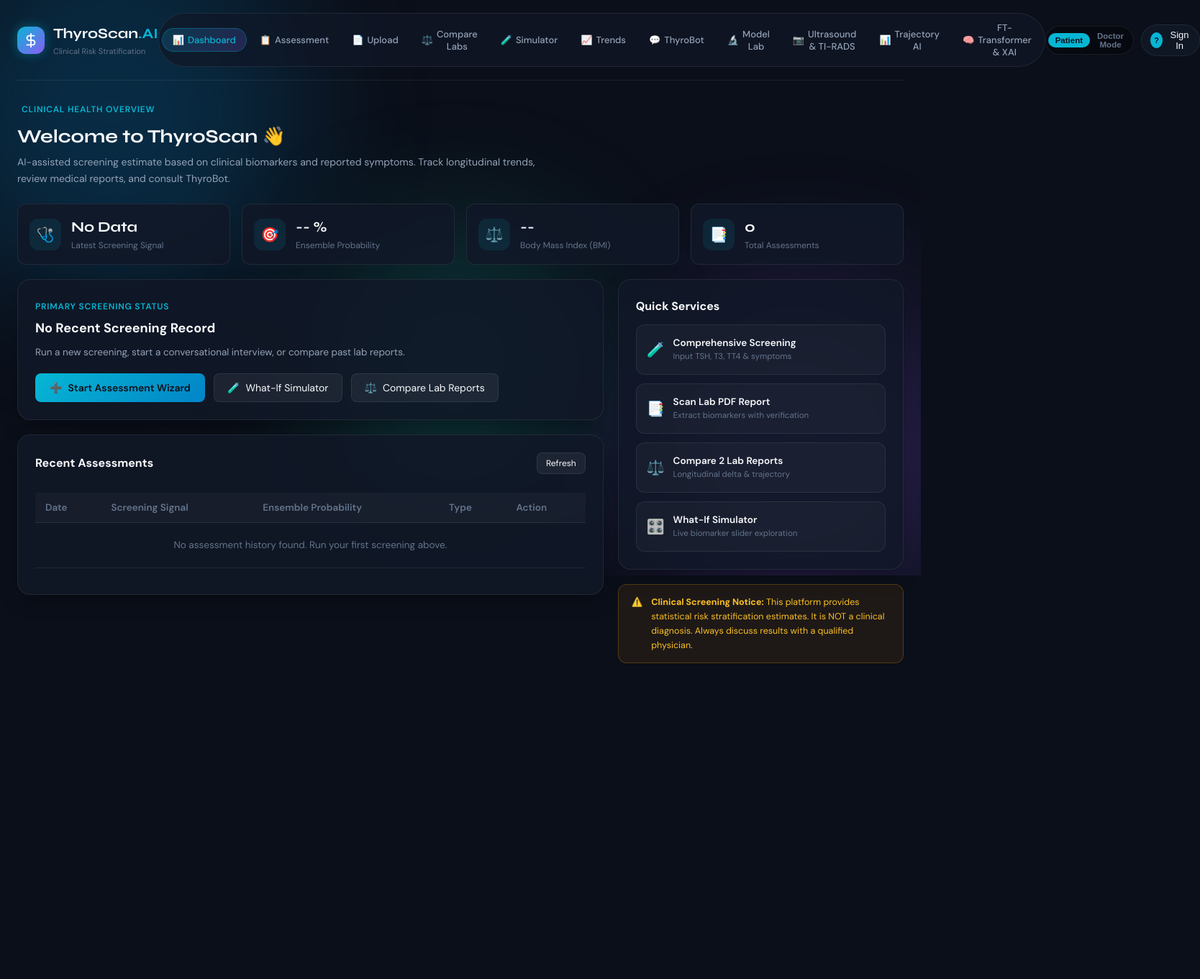
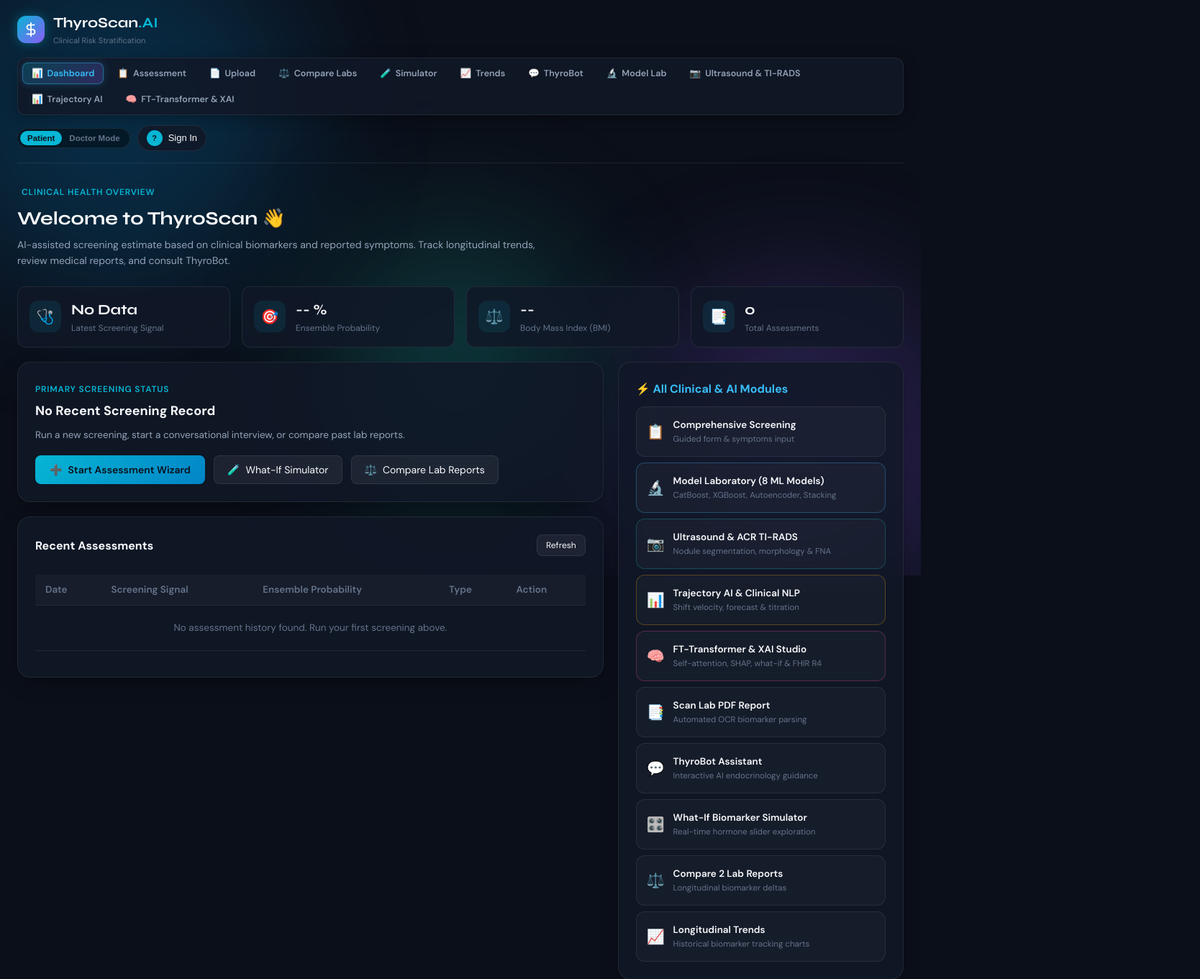
Before and after one commit to Niraj9283/THYROID_DETECTION_USING_ML, a plain HTML site: page frontend/index.html in a window 1280 px wide. Shown: the top 1361 px of the page at 72% size, 1668 px wide, since content can reach past the window. Before the commit the page ends 982 px from the top, so only its background shows below. Drawn offline with Linux system fonts and the light colour scheme; no server answers.

Commit message:
fix: make all navigation tabs, studios, and clinical options accessible across all screen sizes

```diff
--- a/frontend/index.html
+++ b/frontend/index.html
@@ -188,34 +188,76 @@
 
         <div class="dash-col-4">
           <div class="glass-card" style="margin-bottom:20px;">
-            <h3 style="font-size:16px; margin-bottom:12px;">Quick Services</h3>
-            <div class="quick-actions-grid" style="grid-template-columns:1fr;">
-              <div class="action-btn-tile" onclick="switchTab('assess')">
-                <div class="action-tile-icon">🧪</div>
+            <h3 style="font-size:16px; margin-bottom:12px; color:#38bdf8;">⚡ All Clinical & AI Modules</h3>
+            <div class="quick-actions-grid" style="grid-template-columns:1fr; gap:8px;">
+              <div class="action-btn-tile" onclick="switchTab('assess')" style="cursor:pointer;">
+                <div class="action-tile-icon">📋</div>
                 <div>
                   <div class="action-tile-title">Comprehensive Screening</div>
-                  <div class="action-tile-sub">Input TSH, T3, TT4 & symptoms</div>
-                </div>
-              </div>
-              <div class="action-btn-tile" onclick="switchTab('ocr')">
+                  <div class="action-tile-sub">Guided form & symptoms input</div>
+                </div>
+              </div>
+              <div class="action-btn-tile" onclick="switchTab('modellab')" style="cursor:pointer; border-color:rgba(56,189,248,0.3);">
+                <div class="action-tile-icon">🔬</div>
+                <div>
+                  <div class="action-tile-title">Model Laboratory (8 ML Models)</div>
+                  <div class="action-tile-sub">CatBoost, XGBoost, Autoencoder, Stacking</div>
+                </div>
+              </div>
+              <div class="action-btn-tile" onclick="switchTab('ultrasound')" style="cursor:pointer; border-color:rgba(20,184,166,0.3);">
+                <div class="action-tile-icon">📷</div>
+                <div>
+                  <div class="action-tile-title">Ultrasound & ACR TI-RADS</div>
+                  <div class="action-tile-sub">Nodule segmentation, morphology & FNA</div>
+                </div>
+              </div>
+              <div class="action-btn-tile" onclick="switchTab('trajectory')" style="cursor:pointer; border-color:rgba(245,158,11,0.3);">
+                <div class="action-tile-icon">📊</div>
+                <div>
+                  <div class="action-tile-title">Trajectory AI & Clinical NLP</div>
+                  <div class="action-tile-sub">Shift velocity, forecast & titration</div>
+                </div>
+              </div>
+              <div class="action-btn-tile" onclick="switchTab('explainability')" style="cursor:pointer; border-color:rgba(236,72,153,0.3);">
+                <div class="action-tile-icon">🧠</div>
+                <div>
+                  <div class="action-tile-title">FT-Transformer & XAI Studio</div>
+                  <div class="action-tile-sub">Self-attention, SHAP, what-if & FHIR R4</div>
+                </div>
+              </div>
+              <div class="action-btn-tile" onclick="switchTab('ocr')" style="cursor:pointer;">
                 <div class="action-tile-icon">📑</div>
                 <div>
                   <div class="action-tile-title">Scan Lab PDF Report</div>
-                  <div class="action-tile-sub">Extract biomarkers with verification</div>
-                </div>
-              </div>
-              <div class="action-btn-tile" onclick="switchTab('compare')">
+                  <div class="action-tile-sub">Automated OCR biomarker parsing</div>
+                </div>
+              </div>
+              <div class="action-btn-tile" onclick="switchTab('thyrobot')" style="cursor:pointer;">
+                <div class="action-tile-icon">💬</div>
+                <div>
+                  <div class="action-tile-title">ThyroBot Assistant</div>
+                  <div class="action-tile-sub">Interactive AI endocrinology guidance</div>
+                </div>
+              </div>
+              <div class="action-btn-tile" onclick="switchTab('simulator')" style="cursor:pointer;">
+                <div class="action-tile-icon">🎛️</div>
+                <div>
+                  <div class="action-tile-title">What-If Biomarker Simulator</div>
+                  <div class="action-tile-sub">Real-time hormone slider exploration</div>
+                </div>
+              </div>
+              <div class="action-btn-tile" onclick="switchTab('compare')" style="cursor:pointer;">
                 <div class="action-tile-icon">⚖️</div>
                 <div>
                   <div class="action-tile-title">Compare 2 Lab Reports</div>
-                  <div class="action-tile-sub">Longitudinal delta & trajectory</div>
-                </div>
-              </div>
-              <div class="action-btn-tile" onclick="switchTab('simulator')">
-                <div class="action-tile-icon">🎛️</div>
+                  <div class="action-tile-sub">Longitudinal biomarker deltas</div>
+                </div>
+              </div>
+              <div class="action-btn-tile" onclick="switchTab('trends')" style="cursor:pointer;">
+                <div class="action-tile-icon">📈</div>
                 <div>
-                  <div class="action-tile-title">What-If Simulator</div>
-                  <div class="action-tile-sub">Live biomarker slider exploration</div>
+                  <div class="action-tile-title">Longitudinal Trends</div>
+                  <div class="action-tile-sub">Historical biomarker tracking charts</div>
                 </div>
               </div>
             </div>
--- a/frontend/static/css/style.css
+++ b/frontend/static/css/style.css
@@ -99,9 +99,11 @@ body {
   display: flex;
   align-items: center;
   justify-content: space-between;
-  padding: 18px 0;
+  padding: 16px 0;
   border-bottom: 1px solid var(--border-color);
   margin-bottom: 24px;
+  flex-wrap: wrap;
+  gap: 14px;
 }
 
 .brand-logo {
@@ -138,37 +140,44 @@ body {
 .nav-tabs {
   display: flex;
   align-items: center;
-  gap: 4px;
-  background: rgba(17, 24, 39, 0.7);
-  padding: 4px;
-  border-radius: var(--radius-full);
+  gap: 6px;
+  background: rgba(17, 24, 39, 0.85);
+  padding: 6px;
+  border-radius: var(--radius-md);
   border: 1px solid var(--border-color);
+  flex-wrap: wrap;
+  max-width: 100%;
+  box-shadow: 0 4px 20px rgba(0, 0, 0, 0.3);
 }
 
 .nav-tab-btn {
   background: transparent;
-  border: none;
+  border: 1px solid transparent;
   color: var(--text-secondary);
   font-family: var(--font-body);
-  font-size: 13px;
-  font-weight: 500;
-  padding: 7px 14px;
-  border-radius: var(--radius-full);
+  font-size: 12.5px;
+  font-weight: 600;
+  padding: 6px 12px;
+  border-radius: var(--radius-sm);
   cursor: pointer;
   transition: all 0.2s ease;
-  display: flex;
+  display: inline-flex;
   align-items: center;
-  gap: 5px;
+  gap: 6px;
+  white-space: nowrap;
 }
 
 .nav-tab-btn:hover {
   color: var(--text-primary);
+  background: rgba(255, 255, 255, 0.06);
+  border-color: rgba(255, 255, 255, 0.12);
 }
 
 .nav-tab-btn.active {
-  background: linear-gradient(135deg, rgba(6, 182, 212, 0.2), rgba(139, 92, 246, 0.2));
-  color: var(--accent-cyan);
-  border: 1px solid rgba(6, 182, 212, 0.3);
+  background: linear-gradient(135deg, rgba(6, 182, 212, 0.25), rgba(139, 92, 246, 0.25));
+  color: #38bdf8;
+  border: 1px solid rgba(56, 189, 248, 0.4);
+  box-shadow: 0 0 12px rgba(56, 189, 248, 0.25);
 }
 
 .nav-actions {
```
